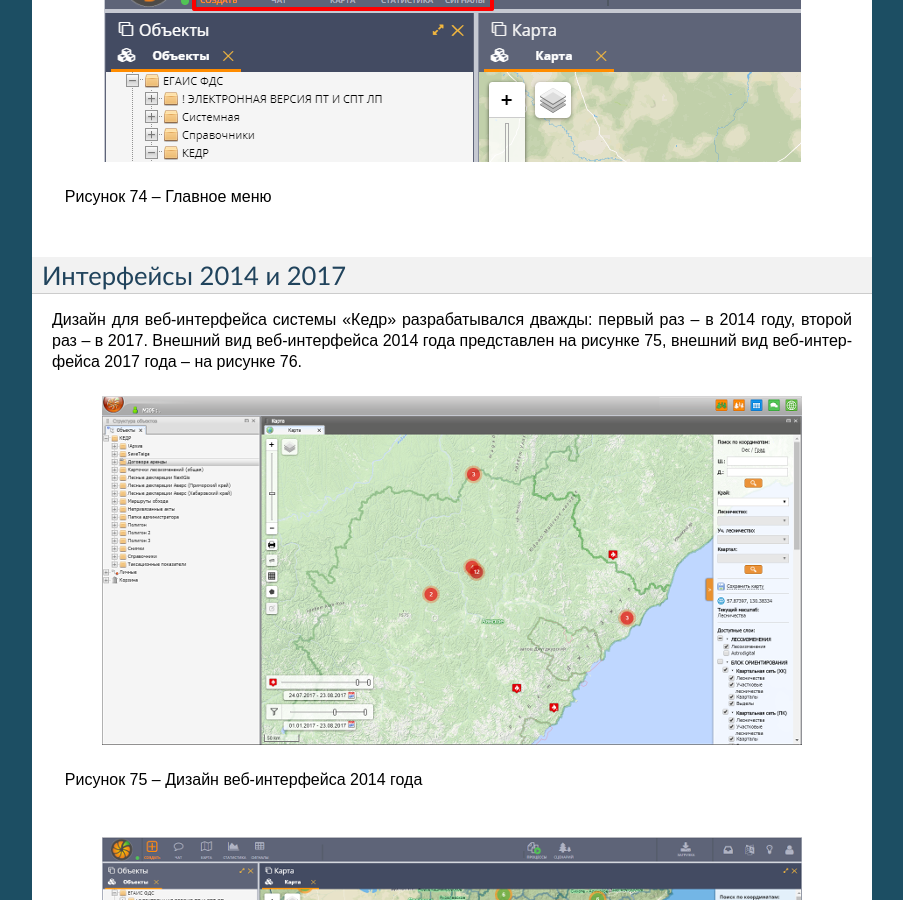
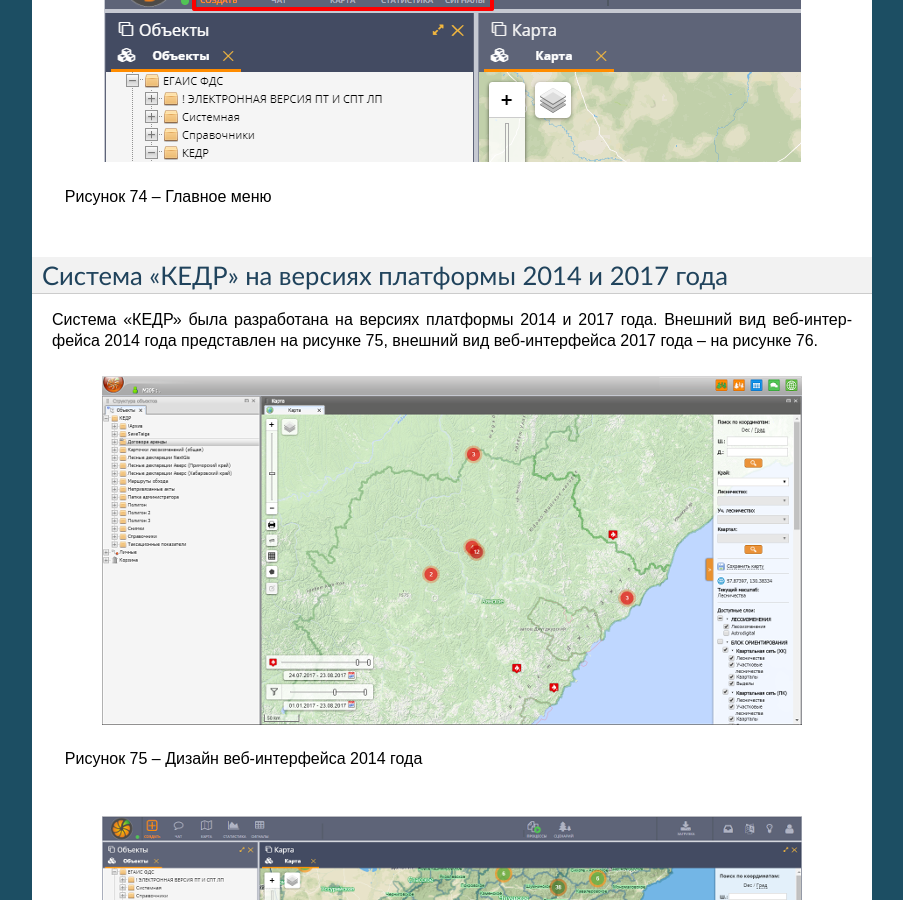
Before and after one commit to citoruspm/kedrsys, a Sphinx documentation site: the page built from source/kedr.rst, in a window 1280 px wide and 900 px high, scrolled down 55527 px. Shown: the whole window, without its empty margins (198-1101 px from the left). Built offline with Sphinx 7.4.7, drawn with Linux system fonts in a browser that asks for light colours; formulas are drawn with MathJax 3; some of the changed text lies outside the part shown.

Commit message:
Update kedr.rst

```diff
--- a/source/kedr.rst
+++ b/source/kedr.rst
@@ -1865,13 +1865,10 @@
 
            Рисунок 74 – Главное меню
 
-Интерфейсы 2014 и 2017
-======================
-
-Дизайн для веб-интерфейса системы «Кедр» разрабатывался дважды: первый
-раз – в 2014 году, второй раз – в 2017. Внешний вид веб-интерфейса 2014
-года представлен на рисунке 75, внешний вид веб-интерфейса 2017 года –
-на рисунке 76.
+Система «КЕДР» на версиях платформы 2014 и 2017 года
+====================================================
+
+Система «КЕДР» была разработана на версиях платформы 2014 и 2017 года. Внешний вид веб-интерфейса 2014 года представлен на рисунке 75, внешний вид веб-интерфейса 2017 года – на рисунке 76.
 
 .. figure:: _static/interfeis_1.png
            :scale: 100 %
```
